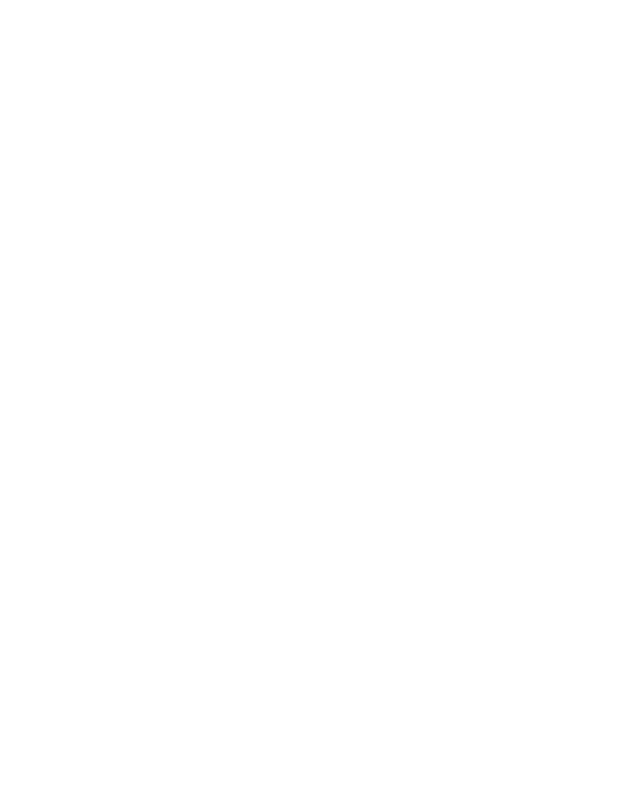
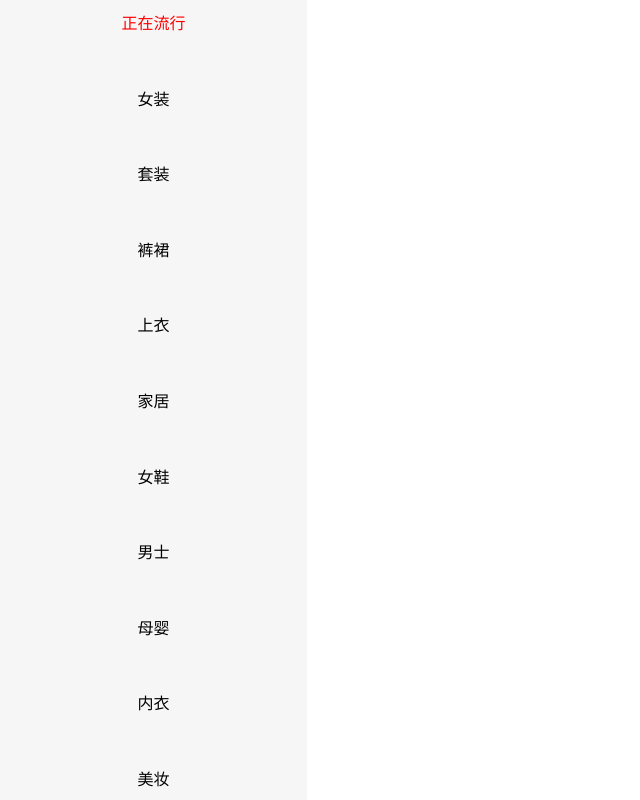
Before and after one commit to xiaodanli/1605A-TASK, a plain HTML site: page team02/src/index.html in a window 1280 px wide. Shown: the whole page, without its empty margins (0-640 px from the left). Drawn offline with Linux system fonts and the light colour scheme.

Commit message:
bwb的html

```diff
--- a/team02/src/css/style.css
+++ b/team02/src/css/style.css
@@ -18,3 +18,28 @@ body {
     overflow: hidden;
     flex-direction: column;
 }
+
+section {
+    width: 100%;
+    height: 100%;
+}
+
+section .left {
+    width: 24%;
+    height: 100%;
+}
+
+section .left ul {
+    width: 100%;
+    height: 100%;
+    background: #F6F6F6;
+    display: flex;
+    flex-direction: column;
+    align-items: center;
+    justify-content: space-between;
+    padding: 10px 0;
+}
+
+section .left ul li:nth-child(1) {
+    color: red;
+}
--- a/team02/src/index.html
+++ b/team02/src/index.html
@@ -3,8 +3,9 @@
 
 <head>
     <meta charset="UTF-8">
-    <meta name="viewport" content="width=device-width, initial-scale=1.0">
-    <meta http-equiv="X-UA-Compatible" content="ie=edge">
+    <meta name="viewport" content="width=device-width,initial-scale=1,maximum-scale=1,user-scalable=no">
+    <meta http-equiv="X-UA-Compatible" content="IE=edge,chrome=1">
+
     <title>Document</title>
     <link rel="stylesheet" href="css/style.css">
     <script src='./js/better-scroll.js'></script>
@@ -14,8 +15,24 @@
     <div class="wrap">
         <header></header>
         <section>
-            <div class="left"></div>
-            <div class="right"></div>
+            <div class="left">
+                <ul>
+                    <li>正在流行</li>
+                    <li>女装</li>
+                    <li>套装</li>
+                    <li>裤裙</li>
+                    <li>上衣</li>
+                    <li>家居</li>
+                    <li>女鞋</li>
+                    <li>男士</li>
+                    <li>母婴</li>
+                    <li>内衣</li>
+                    <li>美妆</li>
+                </ul>
+            </div>
+            <div class="right">
+
+            </div>
         </section>
         <footer></footer>
     </div>
```
